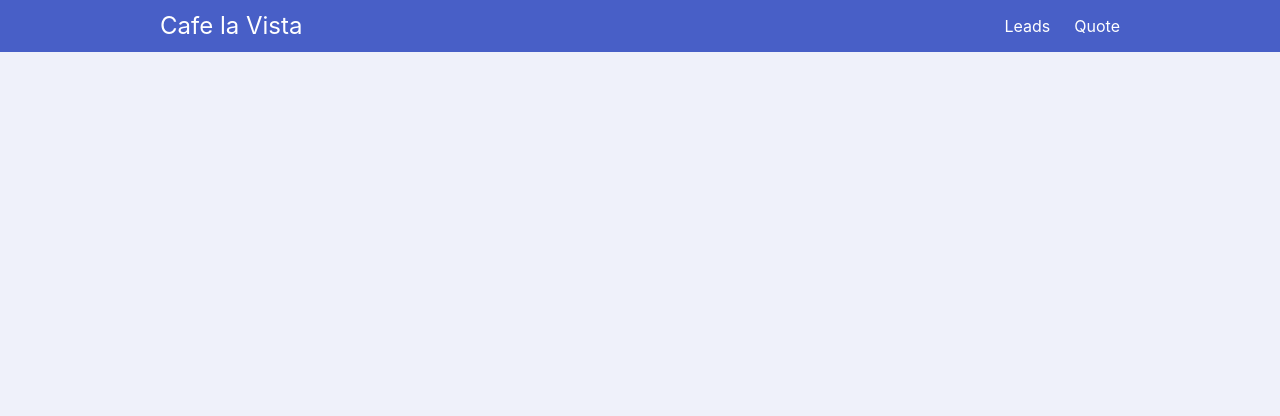
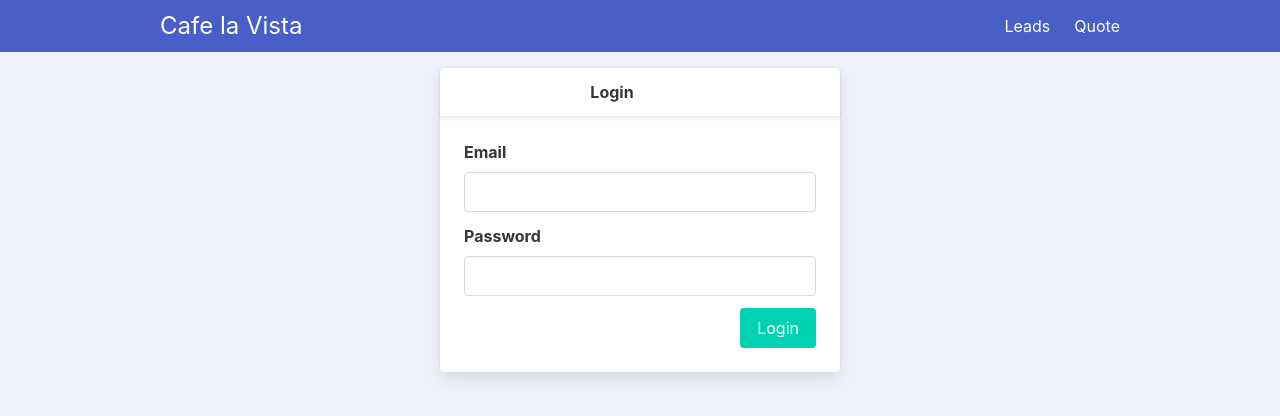
Before and after one commit to davidjtgriffiths/cafequote, a Vue app: page /#/auth in a window 1280 px wide. Shown: the top 416 px of the page. Built offline with nearby package versions, Linux system fonts and the light colour scheme; no server answers; the database is empty.

Commit message:
multi user

```diff
--- a/src/App.vue
+++ b/src/App.vue
@@ -8,13 +8,13 @@
 <script setup>
     import { onMounted } from 'vue';
     import NavBar from '@/components/Layout/NavBar.vue'
-    import { useStoreLeads } from '@/stores/StoreLeads.js'
+    import { useStoreAuth } from '@/stores/StoreAuth.js'
 
 
-    const storeLeads = useStoreLeads()
+    const storeAuth = useStoreAuth()
 
     onMounted(() => {
-        storeLeads.getLeads()
+        storeAuth.init()
     })
 </script>
 
--- a/src/components/Layout/NavBar.vue
+++ b/src/components/Layout/NavBar.vue
@@ -31,6 +31,15 @@
             :class="{ 'is-active' : showMobileNav }"
             ref="navbarMenuRef"
         >
+            <div class="navbar-start">
+                <button
+                    v-if="storeAuth.user.id"
+                    @click="logout"
+                    class="button is-small i-info mt-3 ml-3"
+                >
+                    Log out {{ storeAuth.user.email }}
+                </button>
+            </div>
 
             <div class="navbar-end">
                 <RouterLink
@@ -81,15 +90,24 @@
 <script setup>
     import { ref } from 'vue'
     import { onClickOutside } from '@vueuse/core'
+    import { useStoreAuth } from '@/stores/StoreAuth'
+
+    const storeAuth = useStoreAuth()
     const showMobileNav = ref(false)
     const navbarMenuRef = ref(null)
     const navbarBurgerRef = ref(null)
+
     onClickOutside(navbarMenuRef, (event) => {
         showMobileNav.value = false
     },
     {
         ignore: [navbarBurgerRef]
     })
+
+    const logout = () => {
+        showMobileNav.value = false
+        storeAuth.logoutUser()
+    }
 
 </script>
 
--- a/src/components/Leads/Lead.vue
+++ b/src/components/Leads/Lead.vue
@@ -42,7 +42,7 @@
 
     const dateFormatted = computed(() => {
         let date = new Date(parseInt(props.lead.date))
-        return useDateFormat(date, 'YYYY-MM-DD HH:mm:ss')
+        return useDateFormat(date, 'YYYY-MM-DD HH:mm:ss').value
     })
 
     const props = defineProps({
--- a/src/js/firebase.js
+++ b/src/js/firebase.js
@@ -1,6 +1,7 @@
 
 import { initializeApp } from "firebase/app";
 import { getFirestore } from "firebase/firestore";
+import { getAuth } from "firebase/auth";
 
 const firebaseConfig = {
   apiKey: "AIzaSyDI4iGkihCng35-uhSYgj8u9o1zYTZ90iA",
@@ -14,7 +15,9 @@ const firebaseConfig = {
 // Initialize Firebase
 const app = initializeApp(firebaseConfig);
 const db = getFirestore(app);
+const auth = getAuth(app);
 
 export {
-    db
+    db,
+    auth
 }
--- a/src/main.js
+++ b/src/main.js
@@ -1,9 +1,15 @@
-import { createApp } from 'vue'
+import { createApp, markRaw } from 'vue'
 import { createPinia } from 'pinia'
 import App from './App.vue'
 import router from './router'
 
+const pinia = createPinia()
+
+pinia.use(({ store }) => {
+    store.router = markRaw(router)
+  })
+
 createApp(App)
-    .use(createPinia())
+    .use(pinia)
     .use(router)
     .mount('#app')
--- a/src/router/index.js
+++ b/src/router/index.js
@@ -2,6 +2,7 @@ import { createRouter, createWebHashHistory } from 'vue-router'
 import ViewLeads from '@/views/ViewLeads.vue'
 import ViewEditLead from '@/views/ViewEditLead.vue'
 import ViewQuotes from '@/views/ViewQuotes.vue'
+import ViewAuth from '@/views/ViewAuth.vue'
 
 const routes = [
     {
@@ -18,6 +19,11 @@ const routes = [
         path: '/quotes',
         name: 'quotes',
         component: ViewQuotes
+    },
+    {
+        path: '/auth',
+        name: 'auth',
+        component: ViewAuth
     }
 ]
 
--- /dev/null
+++ b/src/stores/StoreAuth.js
@@ -0,0 +1,64 @@
+import { defineStore } from 'pinia'
+import { auth } from '@/js/firebase'
+import { getAuth, signOut, signInWithEmailAndPassword, onAuthStateChanged } from "firebase/auth";
+import { useStoreLeads } from '@/stores/StoreLeads.js'
+
+
+
+export const useStoreAuth = defineStore('storeAuth', {
+  state: () => {
+    return {
+        user: {
+
+        }
+    }
+  },
+  actions: {
+    init() {
+        const storeLeads = useStoreLeads()
+
+        onAuthStateChanged(auth, (user) => {
+            if (user) {
+              // User is signed in, see docs for a list of available properties
+              // https://firebase.google.com/docs/reference/js/firebase.User
+              const uid = user.uid;
+              console.log(user)
+              this.user.id = user.uid
+              this.user.email = user.email
+              this.router.push('/')
+              storeLeads.init()
+              // ...
+            } else {
+              // User is signed out
+              // ...
+              this.user = {}
+              this.router.replace('/auth')
+              storeLeads.clearLeads()
+            }
+          });
+    },
+    loginUser(credentials) {
+        signInWithEmailAndPassword(auth, credentials.email, credentials.password)
+    .then((userCredential) => {
+        // Signed in
+        const user = userCredential.user;
+        console.log(user)
+        // ...
+    })
+    .catch((error) => {
+        const errorCode = error.code;
+        const errorMessage = error.message;
+    });
+    },
+    logoutUser(credentials) {
+        signOut(auth).then(() => {
+            // Sign-out successful.
+            console.log('out')
+          }).catch((error) => {
+            // An error happened.
+          });
+    },
+  },
+
+
+})
--- a/src/stores/StoreLeads.js
+++ b/src/stores/StoreLeads.js
@@ -2,9 +2,12 @@ import { defineStore } from 'pinia'
 import { collection, onSnapshot, setDoc, doc, addDoc, deleteDoc, updateDoc } from "firebase/firestore";
 import { db } from '@/js/firebase.js'
 import { query, orderBy, limit } from "firebase/firestore";
+import { useStoreAuth } from '@/stores/StoreAuth.js'
 
-const leadsCollectionRef = collection(db, "leads")
-const leadsCollectionQuery = query(leadsCollectionRef, orderBy("date", 'desc'));
+let leadsCollectionRef
+let leadsCollectionQuery
+
+let getLeadsSnapshot = null
 
 
 export const useStoreLeads = defineStore('storeLeads', {
@@ -15,8 +18,19 @@ export const useStoreLeads = defineStore('storeLeads', {
     }
   },
   actions: {
+    init() {
+        const storeAuth = useStoreAuth()
+        leadsCollectionRef = collection(db, "users", storeAuth.user.id, "leads")
+        leadsCollectionQuery = query(leadsCollectionRef, orderBy("date", 'desc'));
+        this.getLeads()
+    },
     async getLeads() {
-    onSnapshot(leadsCollectionQuery, (querySnapshot) => {
+
+        if (getLeadsSnapshot) {
+            getLeadsSnapshot() // Unsubscribe device from any active listeners (Other logged in users)
+        }
+
+        getLeadsSnapshot = onSnapshot(leadsCollectionQuery, (querySnapshot) => {
         let leads = []
         querySnapshot.forEach((doc) => {
             let lead = {
@@ -28,7 +42,9 @@ export const useStoreLeads = defineStore('storeLeads', {
         })
         this.leads = leads
     })
-
+    },
+    clearLeads() {
+        this.leads = {}
     },
     async addLead(newLead) {
         let date = new Date().getTime().toString()
--- /dev/null
+++ b/src/views/ViewAuth.vue
@@ -0,0 +1,79 @@
+<template>
+    <div class="card auth-form">
+        <header class="card-header">
+            <p class="card-header-title is-centered">
+                Login
+            </p>
+            <button class="card-header-icon" aria-label="more options">
+                <span class="icon">
+                    <i class="fas fa-angle-down" aria-hidden="true"></i>
+                </span>
+            </button>
+        </header>
+
+        <div class="card-content">
+            <div class="content">
+                <form
+                    @submit.prevent="onSubmit()">
+                    <div class="field">
+                        <label class="label">Email</label>
+                        <div class="control">
+                            <input
+                                class="input"
+                                type="email"
+                                v-model="credentials.email"
+                            >
+                        </div>
+                    </div>
+
+                    <div class="field">
+                        <label class="label">Password</label>
+                        <div class="control">
+                            <input
+                                class="input"
+                                type="password"
+                                v-model="credentials.password"
+                            >
+                        </div>
+                    </div>
+
+                    <div class="control field is-grouped is-grouped-right">
+                        <button class="button is-primary">Login</button>
+                    </div>
+                </form>
+            </div>
+        </div>
+    </div>
+
+</template>
+
+<script setup>
+
+    import { reactive } from 'vue'
+    import { useStoreAuth } from '@/stores/StoreAuth'
+
+    const StoreAuth =useStoreAuth()
+
+    const credentials = reactive({
+        email: '',
+        password: ''
+    })
+
+    const onSubmit = () => {
+        if (!credentials.email || !credentials.password) {
+            alert('Please fill in both fields to login')
+        }
+        else {
+            StoreAuth.loginUser(credentials)
+        }
+    }
+
+
+</script>
+
+<style>
+    .auth-form {
+        max-width: 400px;
+        margin: 0 auto;
+    }
+</style>
--- a/src/views/ViewLeads.vue
+++ b/src/views/ViewLeads.vue
@@ -43,4 +43,5 @@
 
 
 
+
 </script>
```
